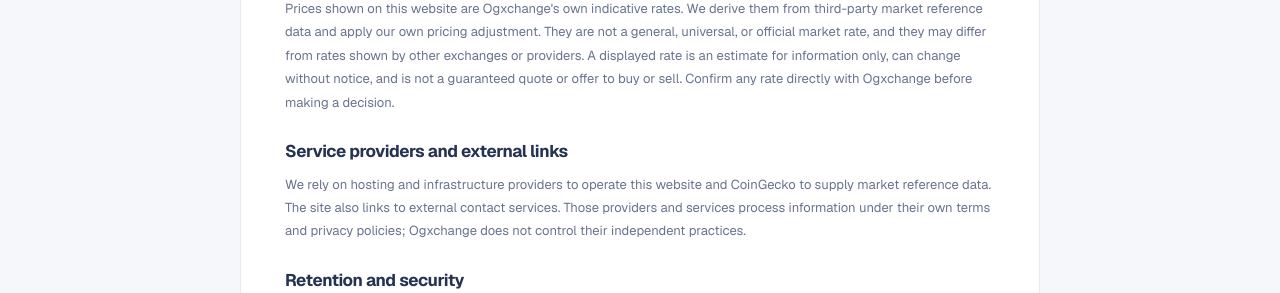
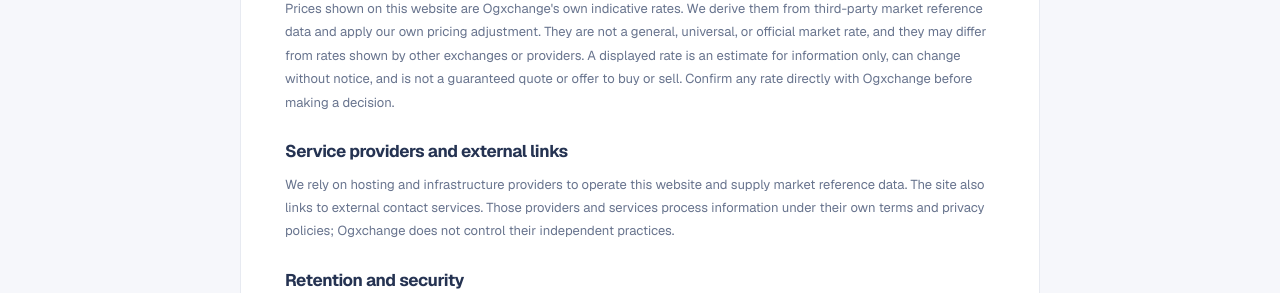
Before and after one commit to Vallyog/OGXchange, a Next.js app: page /privacy-policy in a window 1280 px wide. Shown: the part 847-1140 px from the top of the page. Built offline with nearby package versions, Linux system fonts and the light colour scheme.

Commit message:
Update website

```diff
--- a/app/privacy-policy/page.tsx
+++ b/app/privacy-policy/page.tsx
@@ -102,7 +102,7 @@ export default function PrivacyPolicyPage() {
           <h2>Service providers and external links</h2>
           <p>
             We rely on hosting and infrastructure providers to operate this
-            website and CoinGecko to supply market reference data. The site
+            website and supply market reference data. The site
             also links to external contact services. Those providers and
             services process information under their own terms and privacy
             policies; Ogxchange does not control their independent practices.
```
